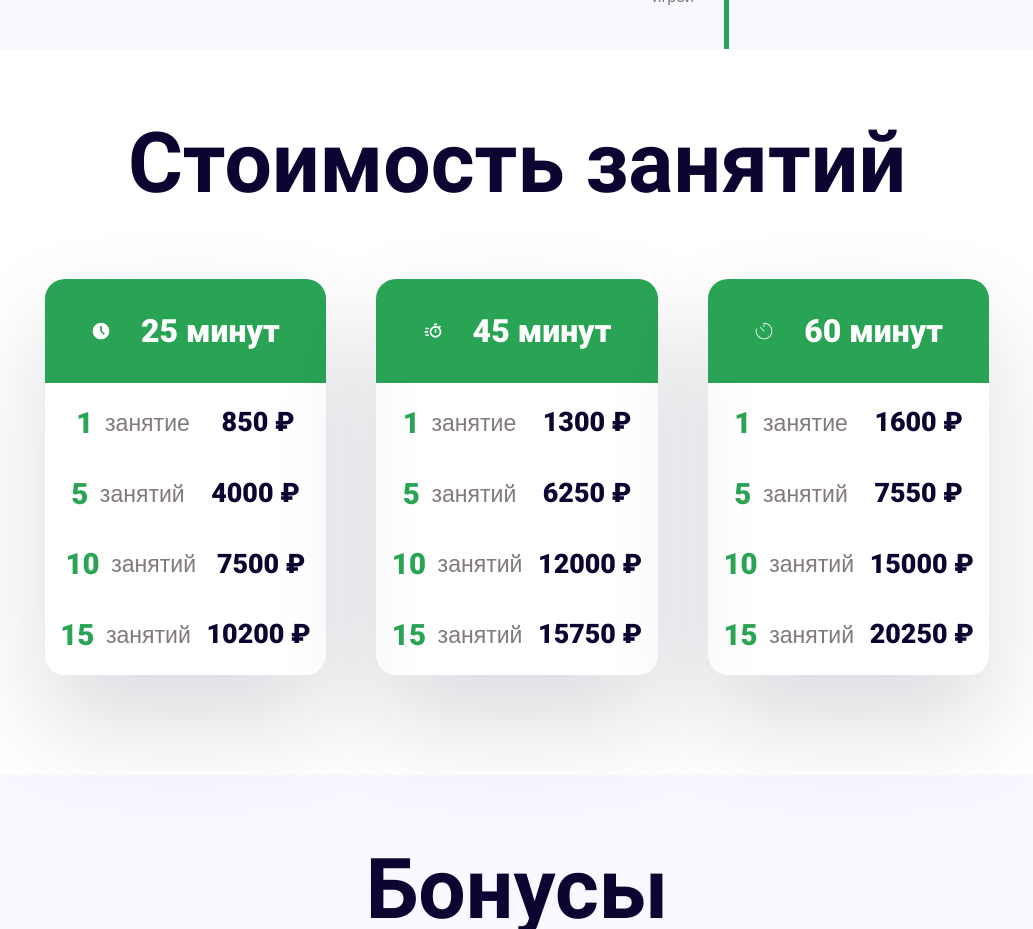
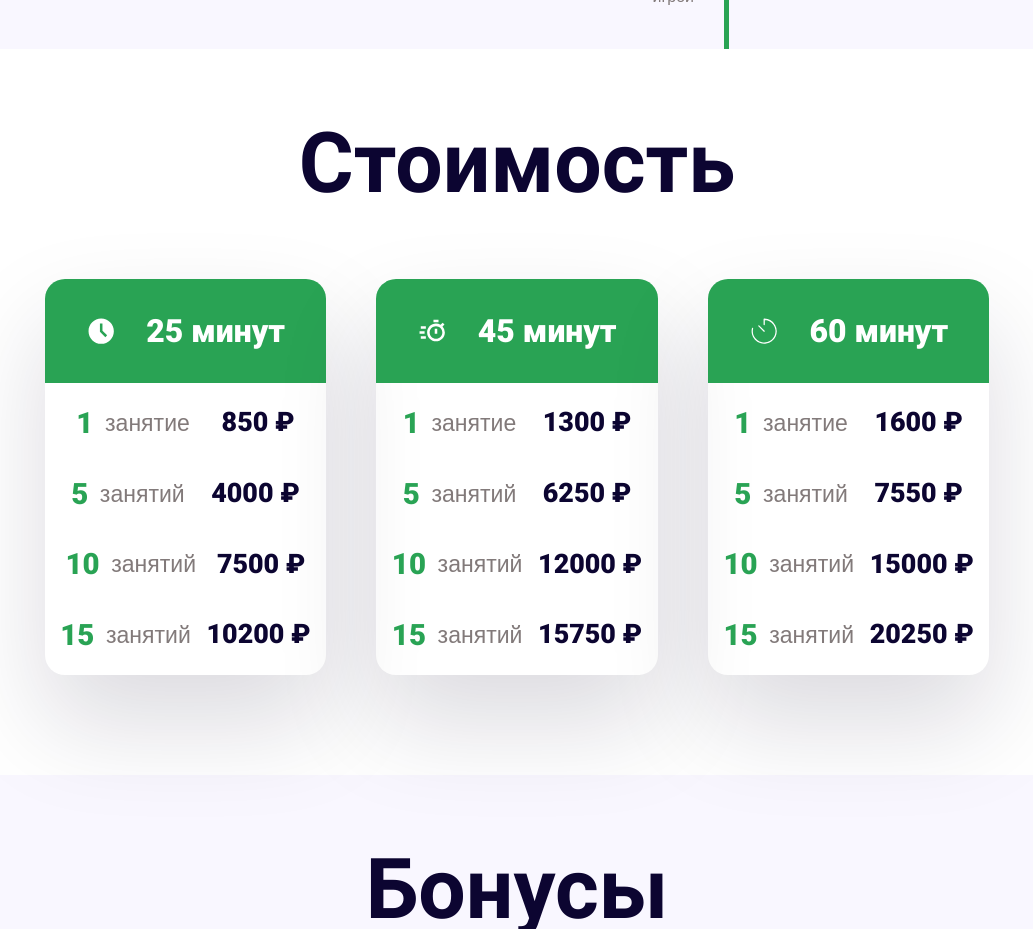
Before and after one commit to tusya11/ChessFirstSchool, a React (Create React App) app: page /main in a window 1280 px wide. Shown: the part 5040-5969 px from the top of the page, without its empty margins (123-1156 px from the left). Built offline with nearby package versions, Linux system fonts and the light colour scheme.

Commit message:
fix: title in block price

```diff
--- a/src/components/Price/Price.jsx
+++ b/src/components/Price/Price.jsx
@@ -17,7 +17,7 @@ const Price = () => {
   return (
     <div id="price" className="price__container">
       <div className="price__main-text">
-        <h2>Стоимость занятий</h2>
+        <h2>Стоимость</h2>
       </div>
       <div className="price__content">
         {prices.map((v) => (
--- a/src/components/Price/Price.scss
+++ b/src/components/Price/Price.scss
@@ -64,7 +64,7 @@
         color: white;
 
         .price__image {
-          font-size: 2.5vh;
+          font-size: 1.9rem;
           display: flex;
 
           @media screen and (max-width: 700px) {
```
